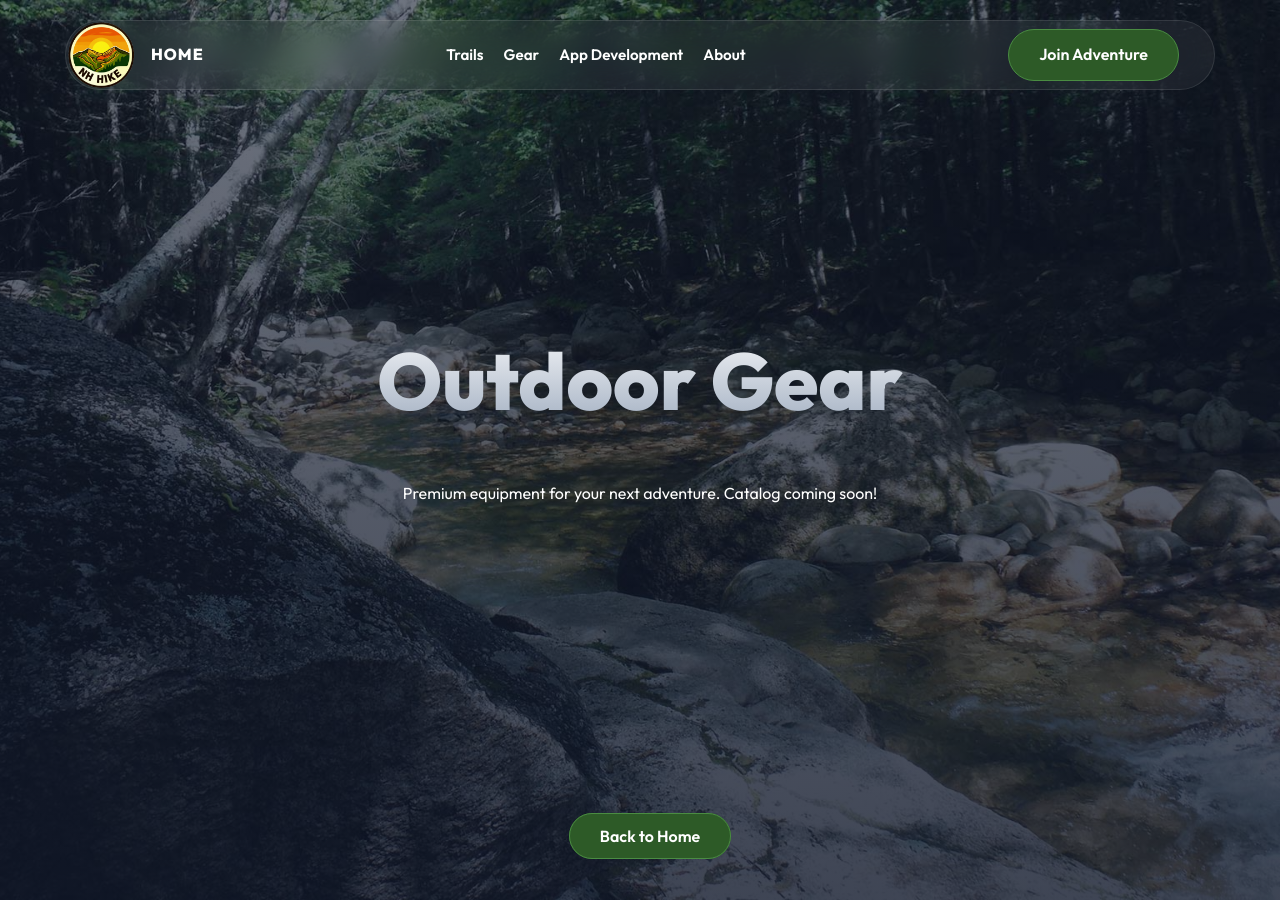
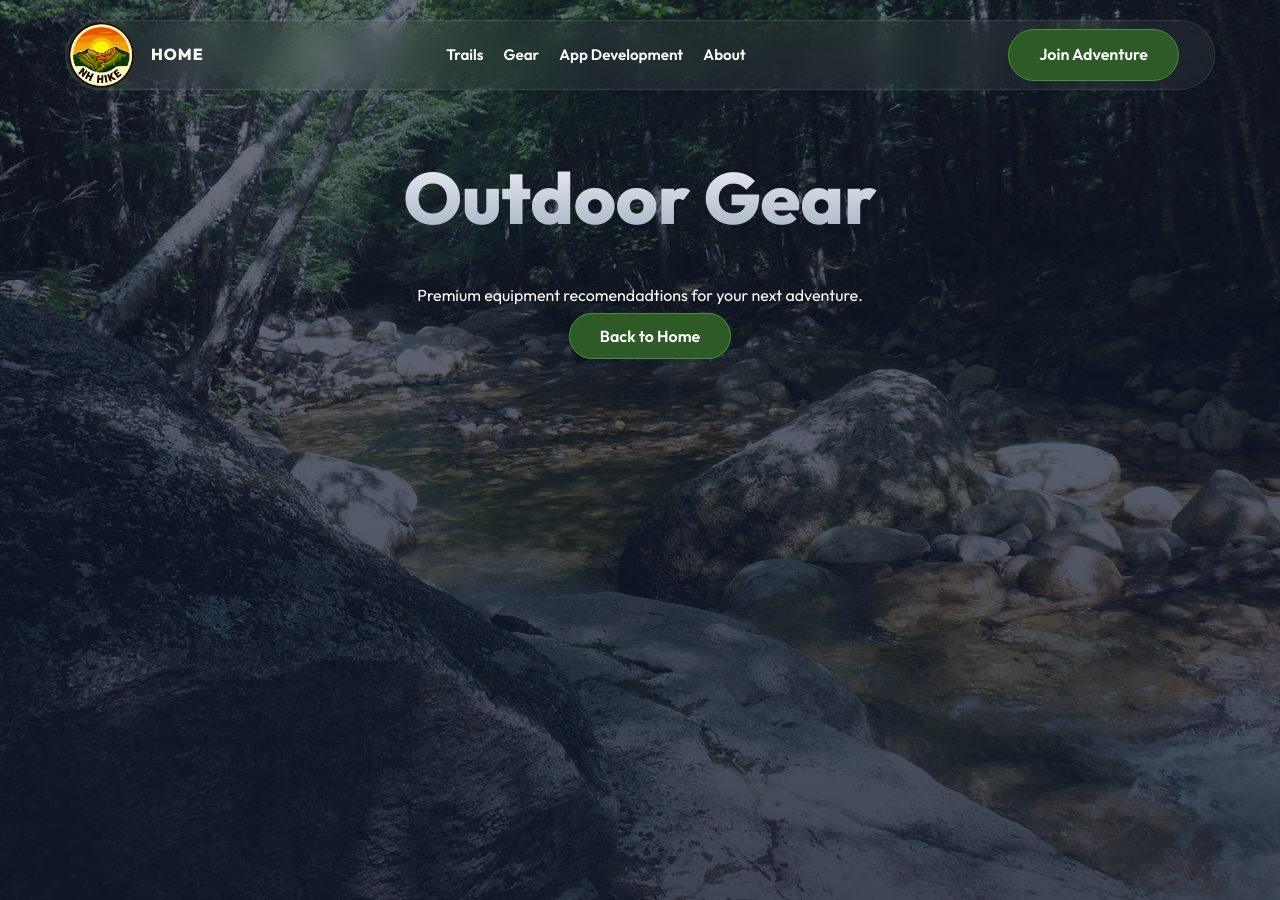
Before and after one commit to nhhike/store, a Jekyll site: the page built from gear.html, in a window 1280 px wide. Built offline with Jekyll 4.4.1, drawn with Linux system fonts in a browser that asks for light colours.

Commit message:
style: standardize hero spacing and title placement across all pages

```diff
--- a/about.html
+++ b/about.html
@@ -3,7 +3,7 @@ layout: default
 title: About Me
 ---
 
-<section class="hero" style="min-height: auto; padding-top: 150px;">
+<section class="hero">
     <div class="hero-content">
         <h1>About Me</h1>
     </div>
--- a/assets/css/style.css
+++ b/assets/css/style.css
@@ -23,14 +23,15 @@ body {
 }
 
 .hero {
-    height: 100vh;
+    min-height: 400px;
     width: 100%;
     display: flex; flex-direction: column;
-    justify-content: center; align-items: center; text-align: center;
+    align-items: center; text-align: center;
+    padding-top: 140px; /* Standardized distance from toolbar */
 }
 
 .hero h1 {
-    font-size: 5rem; font-weight: 800; margin-bottom: 1rem;
+    font-size: 4.5rem; font-weight: 800; margin-bottom: 0.5rem;
     background: linear-gradient(to bottom, #fff, #94a3b8); -webkit-background-clip: text; -webkit-text-fill-color: transparent;
 }
 
--- a/gear.html
+++ b/gear.html
@@ -4,9 +4,9 @@ title: Gear
 ---
 
 <header class="hero">
-    <div class="hero-content" style="margin-top: auto;">
+    <div class="hero-content">
         <h1>Outdoor Gear</h1>
-        <p>Premium equipment for your next adventure. Catalog coming soon!</p>
+        <p>Premium equipment recomendadtions for your next adventure.</p>
     </div>
     <div class="hero-footer">
         <a href="{{ '/' | relative_url }}" class="btn">Back to Home</a>
--- a/join.html
+++ b/join.html
@@ -4,7 +4,7 @@ title: Join the Adventure
 ---
 
 <header class="hero">
-    <div class="hero-content" style="margin-top: auto;">
+    <div class="hero-content">
         <h1>Join the Adventure</h1>
         <p>Sign up for our newsletter and community events.</p>
     </div>
--- a/trails.html
+++ b/trails.html
@@ -4,9 +4,9 @@ title: Trails
 ---
 
 <header class="hero">
-    <div class="hero-content" style="margin-top: auto;">
+    <div class="hero-content">
         <h1>Hiking Trails</h1>
-        <p>Explore the best trails in New Hampshire. Coming soon!</p>
+        <p>Explore the best trails in New Hampshire.</p>
     </div>
     <div class="hero-footer">
         <a href="{{ '/' | relative_url }}" class="btn">Back to Home</a>
```
